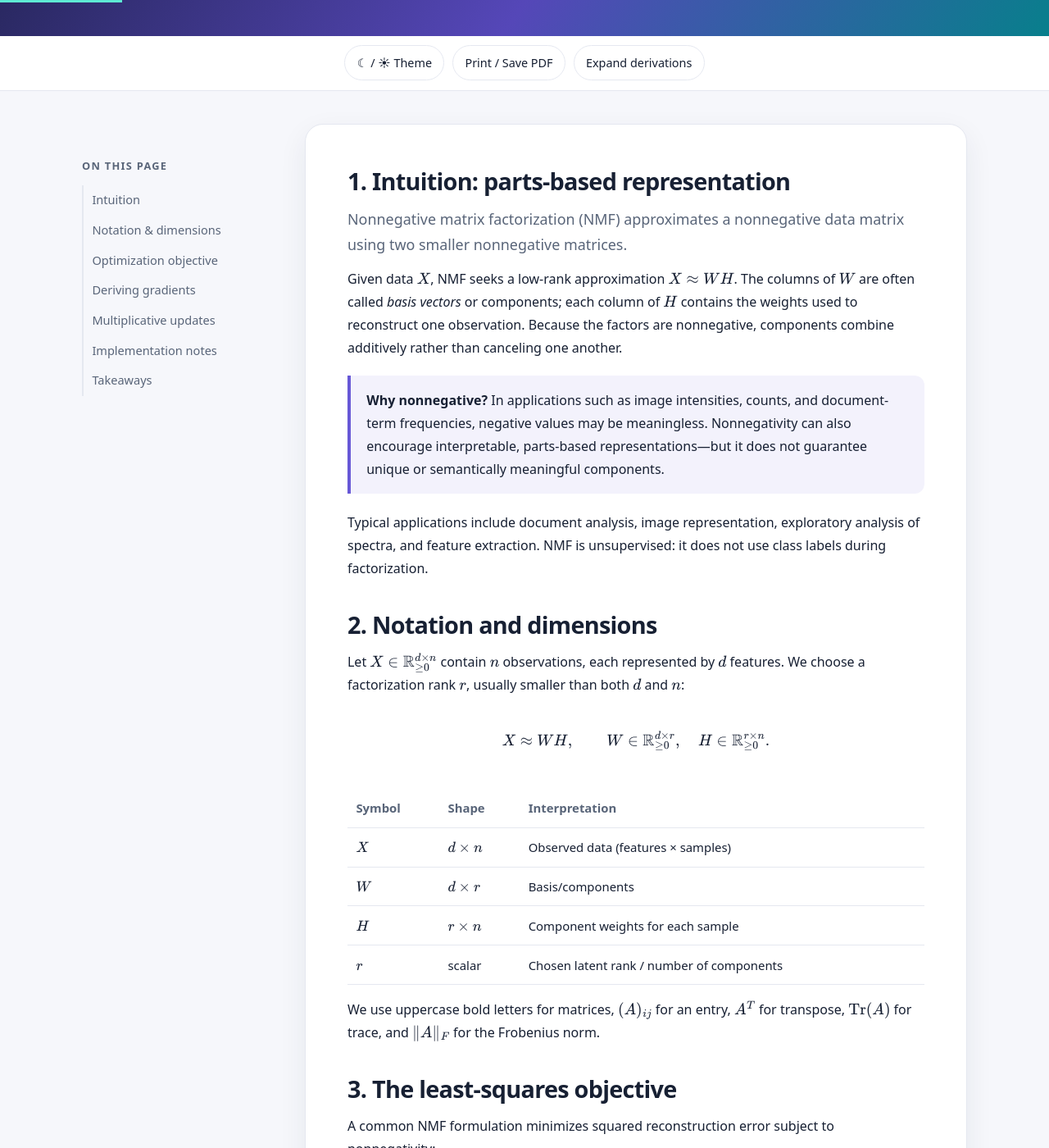
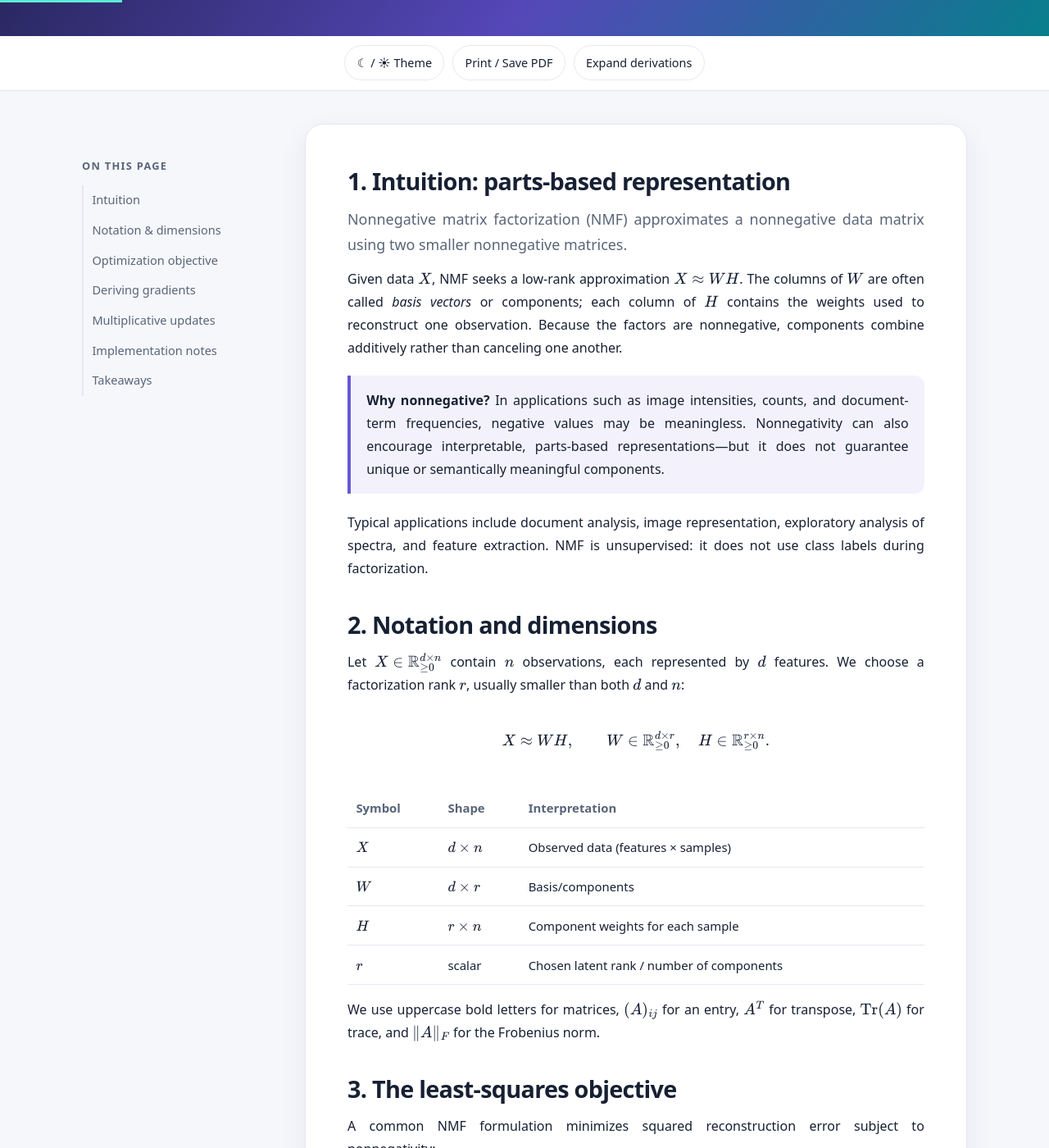
Before and after one commit to Kristina01-hash/Kristina01-hash.github.io, a Jekyll site: the page clown-network/chronicles/November2026_NMF_Maths.html, which Jekyll copies as it is, in a window 1280 px wide and 1400 px high, scrolled down 401 px. Shown: the whole window at 82% size. Built offline with Jekyll 4.4.1, drawn with Linux system fonts in a browser that asks for light colours.

Commit message:
Update November2026_NMF_Maths.html

```diff
--- a/clown-network/chronicles/November2026_NMF_Maths.html
+++ b/clown-network/chronicles/November2026_NMF_Maths.html
@@ -18,15 +18,15 @@ header{background:linear-gradient(125deg,#171b3c,#5547b8 58%,#087f8c);color:whit
 button{border:1px solid var(--line);background:var(--paper);color:var(--ink);border-radius:999px;padding:.5rem .9rem;cursor:pointer;font:inherit;font-size:.9rem}button:hover{border-color:var(--accent);color:var(--accent)}
 .layout{display:grid;grid-template-columns:235px minmax(0,1fr);gap:2.3rem;padding:2.5rem 1.25rem}
 nav{position:sticky;top:76px;align-self:start;padding:1rem 0}nav h3{font-size:.8rem;text-transform:uppercase;letter-spacing:.1em;color:var(--muted)}nav a{display:block;text-decoration:none;color:var(--muted);padding:.35rem .65rem;border-left:2px solid var(--line);font-size:.91rem}nav a:hover{color:var(--accent);border-color:var(--accent)}
-article{min-width:0;background:var(--paper);border:1px solid var(--line);border-radius:22px;padding:clamp(1.25rem,4vw,3.2rem);box-shadow:var(--shadow)}
+article{text-align:justify;min-width:0;background:var(--paper);border:1px solid var(--line);border-radius:22px;padding:clamp(1.25rem,4vw,3.2rem);box-shadow:var(--shadow)}
 h2{font-size:1.8rem;line-height:1.25;letter-spacing:-.025em;margin:2.3rem 0 .8rem}h2:first-child{margin-top:0}h3{margin-top:1.5rem}p{margin:.7rem 0}a{color:var(--accent)}.lead{font-size:1.12rem;color:var(--muted)}
 .callout{border-left:4px solid var(--accent);background:color-mix(in srgb,var(--accent) 8%,var(--paper));padding:1rem 1.2rem;border-radius:0 12px 12px 0;margin:1.3rem 0}
-.math{overflow-x:auto;padding:.7rem .4rem;text-align:center}.pill{display:inline-block;border-radius:999px;background:color-mix(in srgb,var(--accent2) 13%,var(--paper));color:var(--accent2);padding:.15rem .65rem;font-size:.78rem;font-weight:700}
-table{width:100%;border-collapse:collapse;margin:1rem 0;font-size:.93rem}th,td{padding:.65rem;border-bottom:1px solid var(--line);text-align:left}th{color:var(--muted)}
+.math{overflow-x:auto;padding:.7rem .4rem;text-align:justify}.pill{display:inline-block;border-radius:999px;background:color-mix(in srgb,var(--accent2) 13%,var(--paper));color:var(--accent2);padding:.15rem .65rem;font-size:.78rem;font-weight:700}
+table{width:100%;border-collapse:collapse;margin:1rem 0;font-size:.93rem}th,td{padding:.65rem;border-bottom:1px solid var(--line);text-align:justify}th{color:var(--muted)}
 details{border:1px solid var(--line);border-radius:12px;padding:.8rem 1rem;margin:1rem 0}summary{cursor:pointer;font-weight:650;color:var(--accent)}
 pre{background:var(--code);color:#dbeafe;padding:1rem;border-radius:12px;overflow:auto;font-size:.9rem}code{font-family:ui-monospace,SFMono-Regular,Consolas,monospace}
 .check{display:grid;grid-template-columns:repeat(auto-fit,minmax(190px,1fr));gap:.7rem;margin:1rem 0}.check div{border:1px solid var(--line);border-radius:12px;padding:.8rem}.check strong{display:block;color:var(--accent2)}
-footer{text-align:center;color:var(--muted);padding:2rem 1rem;font-size:.9rem}
+footer{text-align:justify;color:var(--muted);padding:2rem 1rem;font-size:.9rem}
 .progress{position:fixed;top:0;left:0;height:3px;background:#5eead4;width:0;z-index:20}
 @media(max-width:850px){.layout{grid-template-columns:1fr}nav{position:relative;top:auto;display:none}article{padding:1.25rem;border-radius:14px}.hero{padding:3.2rem 1.25rem}}
 @media print{.toolbar,nav,.progress{display:none!important}body{background:white;color:black}.layout{display:block;padding:0}article{box-shadow:none;border:0}}
```
